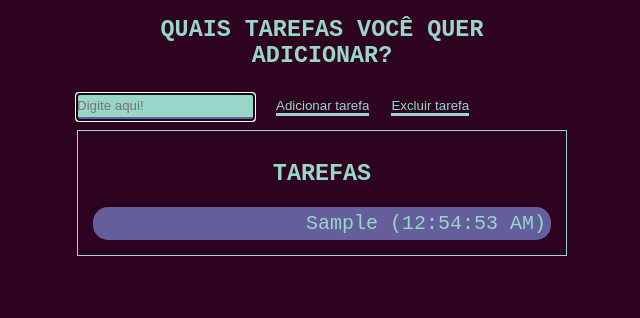
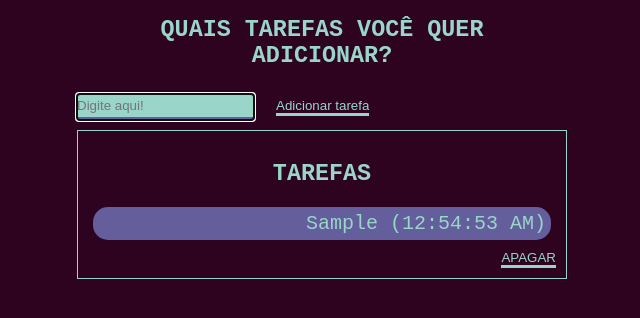
Before and after one commit to Giliard-Silva248/LISTA-DE-TAREFAS, a plain HTML site: page index.html in a window 1280 px wide. Both pictures are taken after typing "Sample" into the empty fields and a click on the button "Adicionar tarefa". Shown: the part 62-380 px from the top of the page, without its empty margins (318-958 px from the left). Drawn offline with Linux system fonts and the light colour scheme.

Commit message:
atualização-do-script

```diff
--- a/css/style.css
+++ b/css/style.css
@@ -79,3 +79,18 @@ li:hover{
 .btn:hover{
     color: var(--cor2);
 }
+
+.btn2{
+    border: none;
+    background-color: transparent;
+    color: var(--cor1);
+    border-bottom: 3px solid;
+    cursor: pointer;
+}
+.btn2:hover{
+    color: var(--cor2);
+}
+
+.hora{
+    color: red;
+}
--- a/index.html
+++ b/index.html
@@ -16,16 +16,13 @@
             <div class="res">
                     <input type="text" name="txt" class="txt" placeholder="Digite aqui!">
                     <input type="button" value="Adicionar tarefa" class="btn" onclick="add()">
-                    <input type="button" value="Excluir tarefa"  onclick="butExcluir()" class="btn">
 
                 <ul class="tarefas" type="none">
                     <h3>TAREFAS</h3>
                 </ul>
 
             </div>
-            <div class="res2">
 
-            </div>
         </div>
     </section>
 
--- a/js/script.js
+++ b/js/script.js
@@ -1,11 +1,11 @@
-const txt = document.querySelector('.txt')
-const but = document.querySelector('.but')
-const tarefas = document.querySelector('.tarefas')
+let txt = document.querySelector('.txt')
+let but = document.querySelector('.but')
+let tarefas = document.querySelector('.tarefas')
 
 /*cria o elemento 'li' no 'ul'*/
 function criaLi(){
-    const li = document.createElement('li')
-    return li
+    let li = document.createElement('li')
+    return  li
 }
 
 /*deixa o campo vazio dps que uma tarefa é add*/
@@ -16,15 +16,26 @@ function limpaInput(){
 
 function criaTarefas(textoInput){
 
-    const li = criaLi()
-    li.innerText = textoInput
+    let button = document.createElement('button');
+    button.addEventListener('click', () =>{
+        li.remove()
+        button.remove()
+    })
+
+    button.setAttribute('type','button')
+    button.appendChild(document.createTextNode('APAGAR'));
+    button.className = 'btn2'
+    let li = criaLi()
+    li.innerHTML += textoInput
     tarefas.appendChild(li)
+    tarefas.appendChild(button)
+
     let data = new Date()
     let hora = data.toLocaleTimeString()
+    li.innerHTML += ` (${hora})`
     /*add os itens na lista*/
     limpaInput()//chamando essa função e limpa a área de texto dps de add o item
 
-    li.innerHTML += ` (${hora})`
 }
 
 /*add no doc o valor inserido no input*/
@@ -32,8 +43,3 @@ function add(){
     if (!txt.value) return //impede q add itens vazios a lista
     criaTarefas(txt.value)
 }
-
-function butExcluir(){
-    const lii = document.querySelector('li')
-    lii.remove('li')
-}
```
Also changed, not shown: js/script2.js (deleted, +0 -15 lines).
